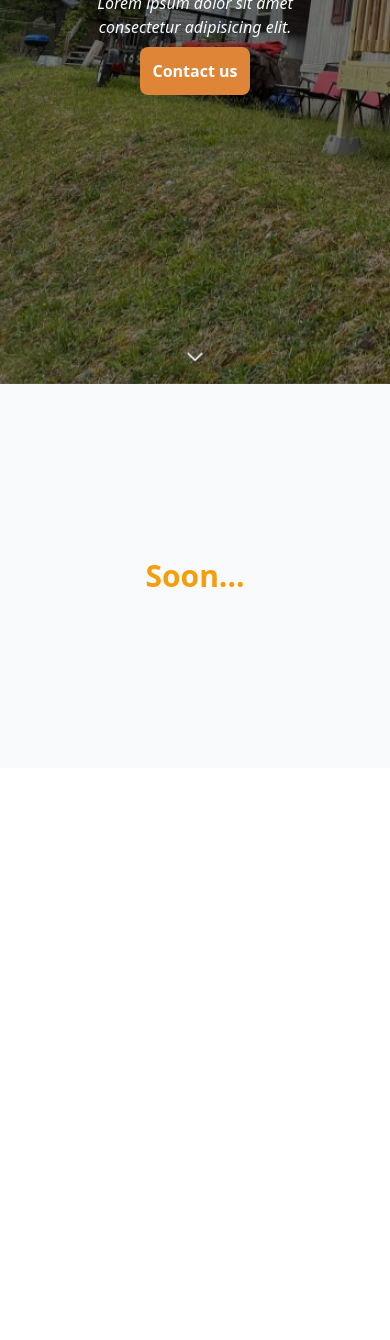
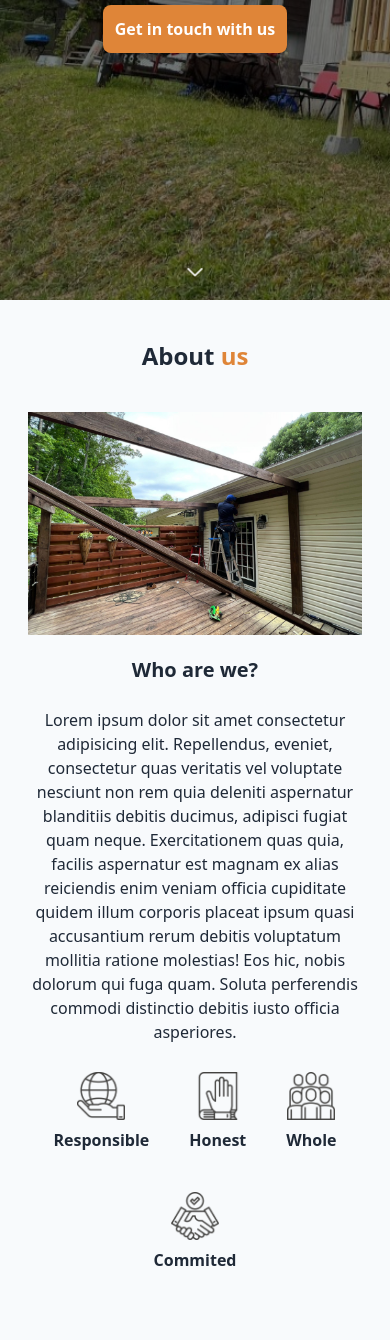
Before and after one commit to carlossirias/latino-s_builder, a website: page index.html in a window 390 px wide. Shown: the part 460-1800 px from the top of the page. Before the commit the page ends 1228 px from the top, so only its background shows below. Drawn offline with nearby package versions, Linux system fonts and the light colour scheme.

Commit message:
:art::bento:

```diff
--- a/assets/css/styles.css
+++ b/assets/css/styles.css
@@ -2,10 +2,11 @@
 @tailwind components;
 @tailwind utilities;
 
-
+html {
+    scroll-behavior: smooth;
+}
 
 .__arrow {
-    transform: translateY(-1px);
     animation: float 3s ease-in-out infinite;
 }
 
--- a/index.html
+++ b/index.html
@@ -13,12 +13,12 @@
 </head>
 
 <body>
-    <div class="flex flex-col min-h-screen max-h-screen">
+    <div class="flex flex-col min-h-screen max-h-screen max-sm:max-h-[90vh] max-sm:min-h-[90vh]">
         <!-- Information -->
         <header
             class="bg-white relative w-100 flex max-sm:justify-center place-content-around flex-wrap max-[960px]:pb-2  md:px-16 ">
             <div>
-                <img src="assets/images/Logo.png" class="w-28" alt="">
+                <img src="assets/images/Logo.png" class="w-28" alt="Logo">
             </div>
             <div class="flex max-sm:hidden gap-4">
                 <div class="flex items-center gap-1 min-w-fit">
@@ -57,7 +57,7 @@
         <!-- Navigation -->
         <nav class="w-full relative bg-[#df8538] md:gap-8 flex justify-center z-10 px-2 ">
             <div>
-                <a href="" class="text-white font-bold block max-sm:p-2 p-4 transition hover:bg-amber-500">About us</a>
+                <a href="#about_us" class="text-white font-bold block max-sm:p-2 p-4 transition hover:bg-amber-500">About us</a>
             </div>
             <div>
                 <a href="" class="text-white font-bold block max-sm:p-2 p-4 transition hover:bg-amber-500">Works</a>
@@ -78,16 +78,16 @@
             <div class="mySwiper flex-auto fixed z-[-1] top-0 w-full">
                 <div class="swiper-wrapper fixed top-0">
                     <div class="swiper-slide min-h-full brightness-50">
-                        <img class="min-h-screen min-w-fit sm:min-w-full" src="./assets/images/slider1.jpg" />
+                        <img class="min-h-screen  min-w-fit sm:min-w-full" src="./assets/images/slider1.jpg" alt="slider"/>
                     </div>
                     <div class="swiper-slide min-h-full brightness-50">
-                        <img class="min-h-screen min-w-fit sm:min-w-full" src="./assets/images/slider2.jpg" />
+                        <img class="min-h-screen min-w-fit sm:min-w-full" src="./assets/images/slider2.jpg" alt="slider"/>
                     </div>
                     <div class="swiper-slide min-h-full brightness-50">
-                        <img class="min-h-screen min-w-fit sm:min-w-full" src="./assets/images/slider3.jpg" />
+                        <img class="min-h-screen min-w-fit sm:min-w-full" src="./assets/images/slider3.jpg" alt="slider"/>
                     </div>
                     <div class="swiper-slide min-h-full brightness-50">
-                        <img class="min-h-screen min-w-fit sm:min-w-full" src="./assets/images/slider4.jpg" />
+                        <img class="min-h-screen min-w-fit sm:min-w-full" src="./assets/images/slider4.jpg" alt="slider"/>
                     </div>
                 </div>
             </div>
@@ -96,20 +96,21 @@
             <div class="min-h-full grid grid-rows-[1fr_50px] max-sm:grid-cols-1 w-full z-20r">
                 <div class="px-16 flex flex-col items-center justify-center">
 
-                    <h1 class="text-3xl 2xl:text-6xl font-black __headline text-white">We're <span
-                            class="text-[#df8538]">Builders</span>!</h1>
+                    <h1 class="text-3xl 2xl:text-6xl font-black __headline text-white">We're <span class="text-[#df8538]">Builders</span>!</h1>
 
                         <p class="text-gray-50 text-center italic __text mt-4">Lorem ipsum dolor sit amet consectetur adipisicing
                             elit.</p>
                         <div class="__a">
-                            <a href="" class="block w-fit mt-2 p-3  rounded-lg bg-[#df8538] text-white font-semibold transition hover:bg-amber-500"> Contact us</a>
+                            <a href="" class="block w-fit mt-2 p-3  rounded-lg bg-[#df8538] text-white font-semibold transition hover:bg-amber-500"> Get in touch with us</a>
                         </div>
 
                 </div>
                 <div class="flex justify-center relative items-center width-full">
+
                     <svg class="absolute " width="20" height="20" viewBox="0 0 24 24" xmlns="http://www.w3.org/2000/svg">
-                        <path fill="none" class="__arrow" stroke="#fff" stroke-linecap="round" stroke-linejoin="round" stroke-width="2" d="m4 9l8 8l8-8"/>
+                            <path fill="none" class="__arrow" stroke="#fff" stroke-linecap="round" stroke-linejoin="round" stroke-width="2" d="m4 9l8 8l8-8"/>
                     </svg>
+
                 </div>
             </div>
 
@@ -117,9 +118,43 @@
 
     </div>
 
-    <main class="flex-auto h-96 grid place-content-center  bg-slate-50">
+    <main class="flex-auto bg-slate-50">
 
-        <h1 class="text-3xl 2xl:text-6xl font-black text-amber-500">Soon...</h1>
+        <section class="px-7 md:px-16 py-10 text-gray-800 text-center">
+            <h2 class="text-2xl 2xl:text-4xl font-black mb-10 " id="about_us">About <span class="text-[#df8538]">us</span></h2>
+
+            <article class="grid grid-cols-2 max-sm:grid-cols-1">
+                <div class="lg:p-8 flex justify-center items-center overflow-hidden max-h-[450px]">
+                    <img src="./assets/images/about.jpg" class="" alt="about_us_picture">
+                </div>
+                <div class="max-sm:p-0 max-sm:mt-[21px] p-8 flex flex-col">
+                    <h3 class="text-xl 2xl:text-2xl font-black ">Who are we?</h3>
+                    <br>
+                    <p class="text-center md:text-left 2xl:text-lg">Lorem ipsum dolor sit amet consectetur adipisicing elit. Repellendus, eveniet, consectetur quas veritatis vel voluptate nesciunt non rem quia deleniti aspernatur blanditiis debitis ducimus, adipisci fugiat quam neque. Exercitationem quas quia, facilis aspernatur est magnam ex alias reiciendis enim veniam officia cupiditate quidem illum corporis placeat ipsum quasi accusantium rerum debitis voluptatum mollitia ratione molestias! Eos hic, nobis dolorum qui fuga quam. Soluta perferendis commodi distinctio debitis iusto officia asperiores.</p>
+                    <div class="px-5 py-7 flex gap-10 flex-wrap justify-center text-center">
+                            <div class="flex flex-col items-center">
+                                <img class="w-12" src="./assets/images/responsability.png" alt="responsability">
+                                <span class="mt-2 font-semibold">Responsible</span>
+                            </div>
+
+                            <div class="flex flex-col items-center">
+                                <img class="w-12" src="./assets/images/honestity.png" alt="responsability">
+                                <span class="mt-2 font-semibold">Honest</span>
+                            </div>
+
+                            <div class="flex flex-col items-center">
+                                <img class="w-12" src="./assets/images/Integrity.png" alt="responsability">
+                                <span class="mt-2 font-semibold">Whole</span>
+                            </div>
+
+                            <div class="flex flex-col items-center">
+                                <img class="w-12" src="./assets/images/comitment.png" alt="responsability">
+                                <span class="mt-2 font-semibold">Commited</span>
+                            </div>
+                    </div>
+                </div>
+            </article>
+        </section>
 
 
     </main>
```
Also changed, not shown: assets/images/Integrity.png (added), assets/images/about.jpg (added), assets/images/comitment.png (added), assets/images/honestity.png (added), assets/images/responsability.png (added), assets/images/sliderFour.jpg (deleted), assets/images/sliderOne.jpg (deleted), assets/images/sliderThree.jpg (deleted), assets/images/sliderTwo.jpg (deleted), dist/output.css.
